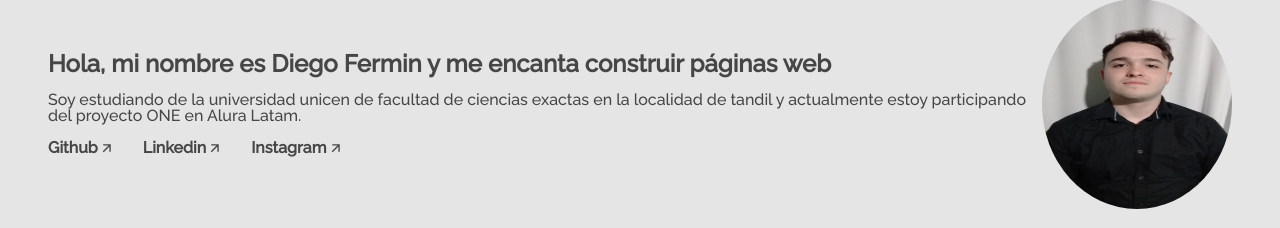
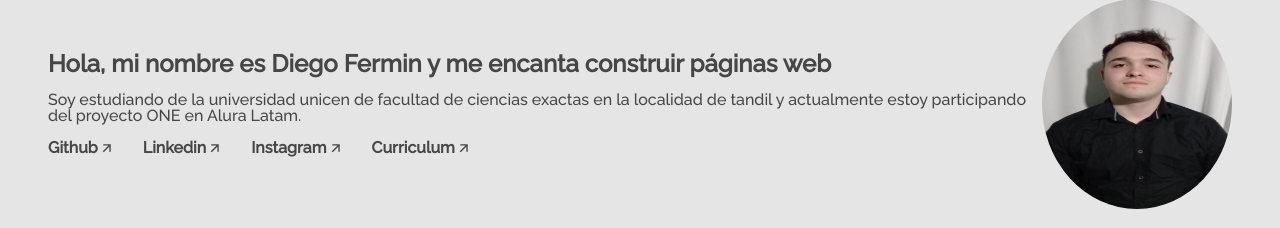
Before and after one commit to DferminKloster/portafolioAlura-DF.k, a plain HTML site: page index.html in a window 1280 px wide. Shown: the part 97-325 px from the top of the page. Drawn offline with Linux system fonts and the light colour scheme.

Commit message:
agregando el curriculum

```diff
--- a/index.html
+++ b/index.html
@@ -82,6 +82,7 @@
                         <li class="title__network__item"><a target="_blank" rel="noopener" href="https://github.com/DferminKloster">Github <img src="assets/img/arrow.png"> </a></li>
                         <li class="title__network__item"><a target="_blank" rel="noopener" href="https://www.linkedin.com/in/fermin-kloster/">Linkedin <img src="assets/img/arrow.png"></a></li>
                         <li class="title__network__item"><a target="_blank" rel="noopener" href="https://www.instagram.com/fermin_kloster/">Instagram <img src="assets/img/arrow.png"></a></li>
+                        <li class="title__network__item"><a target="_blank" rel="noopener" href="">Curriculum <img src="assets/img/arrow.png"></a></li>
                     </ul>
                 </div>
             </div>
```
